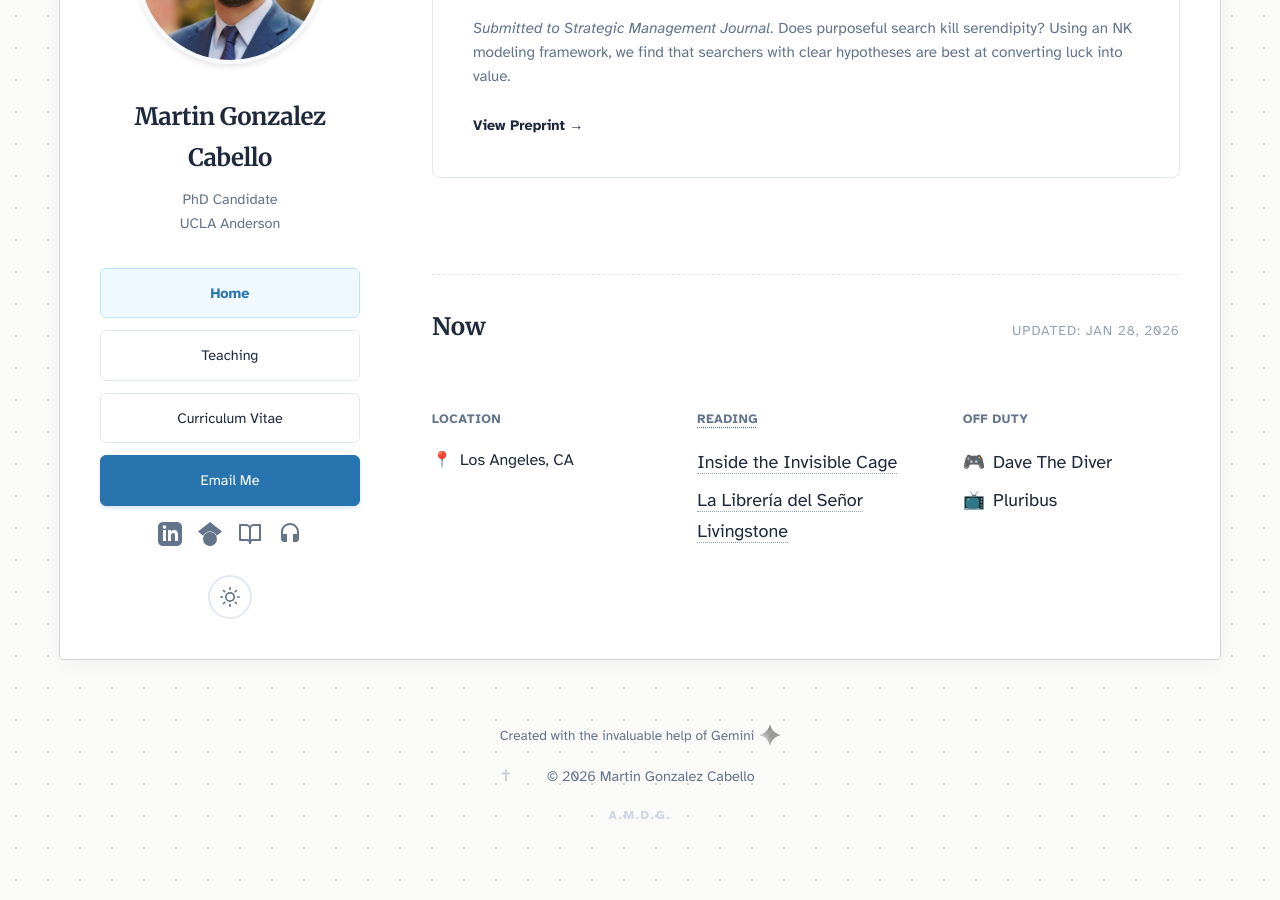
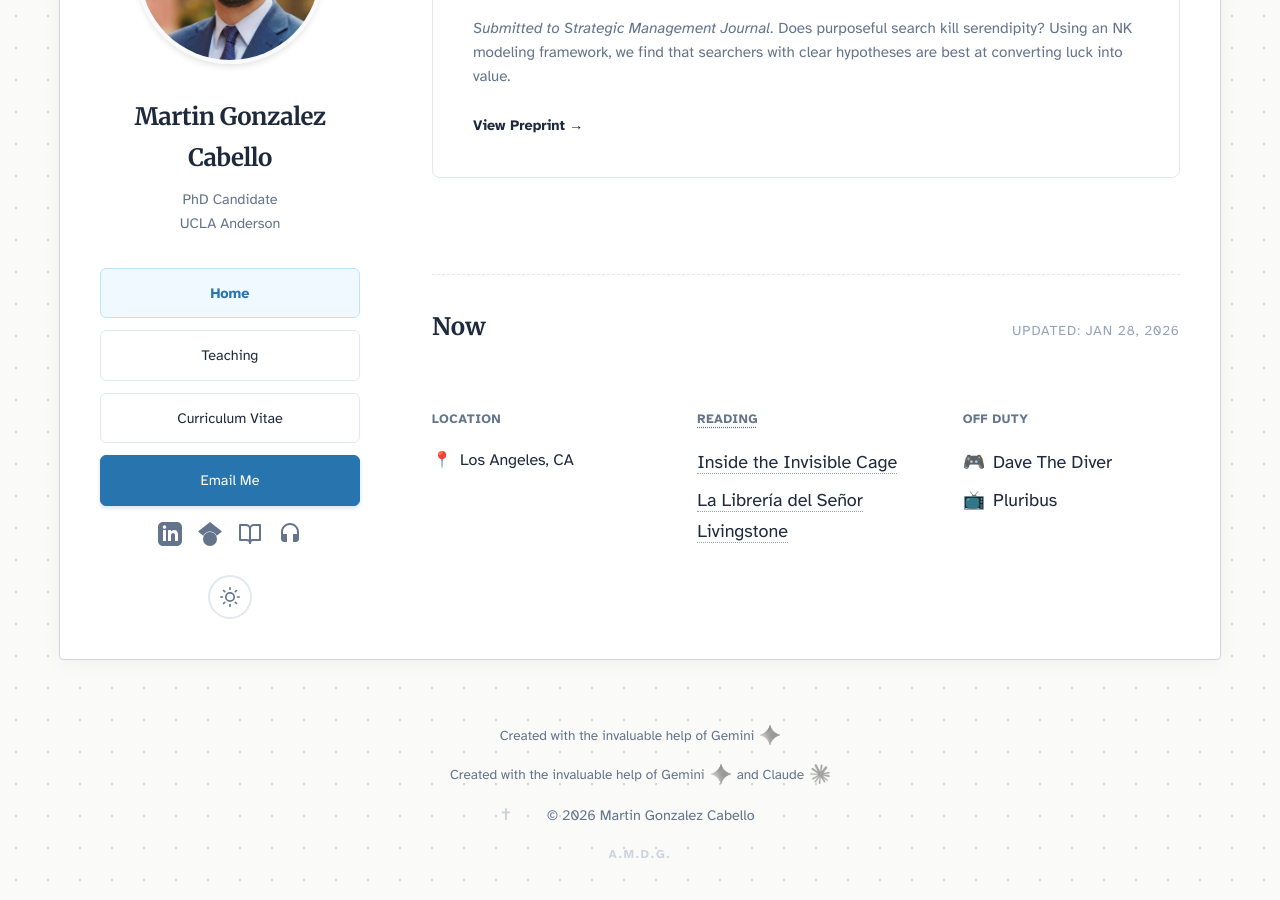
Before and after one commit to martins73/research-site, a Jekyll site: the page built from index.html, in a window 1280 px wide and 900 px high, scrolled down 1952 px. Built offline with Jekyll 4.4.1, drawn with Linux system fonts in a browser that asks for light colours.

Commit message:
Add credits for Gemini and Claude in footer
Added credits section for Gemini and Claude.

```diff
--- a/_includes/footer.html
+++ b/_includes/footer.html
@@ -3,6 +3,16 @@
         <span>Created with the invaluable help of Gemini</span>
         <a href="https://gemini.google.com" target="_blank" rel="noopener" title="Gemini" class="gemini-link">
             <img src="/assets/logos/gemini.png" alt="Gemini" width="20" height="20" class="gemini-icon">
+        </a>
+    </div>
+    <div class="credits">
+        <span>Created with the invaluable help of Gemini</span>
+        <a href="https://gemini.google.com" target="_blank" rel="noopener" title="Gemini" class="gemini-link">
+            <img src="/assets/logos/gemini.png" alt="Gemini" width="20" height="20" class="gemini-icon">
+        </a>
+        <span> and Claude</span>
+        <a href="https://claude.ai" target="_blank" rel="noopener" title="Claude" class="claude-link">
+            <img src="/assets/logos/claude.png" alt="Claude" width="20" height="20" class="claude-icon">
         </a>
     </div>
 
```
